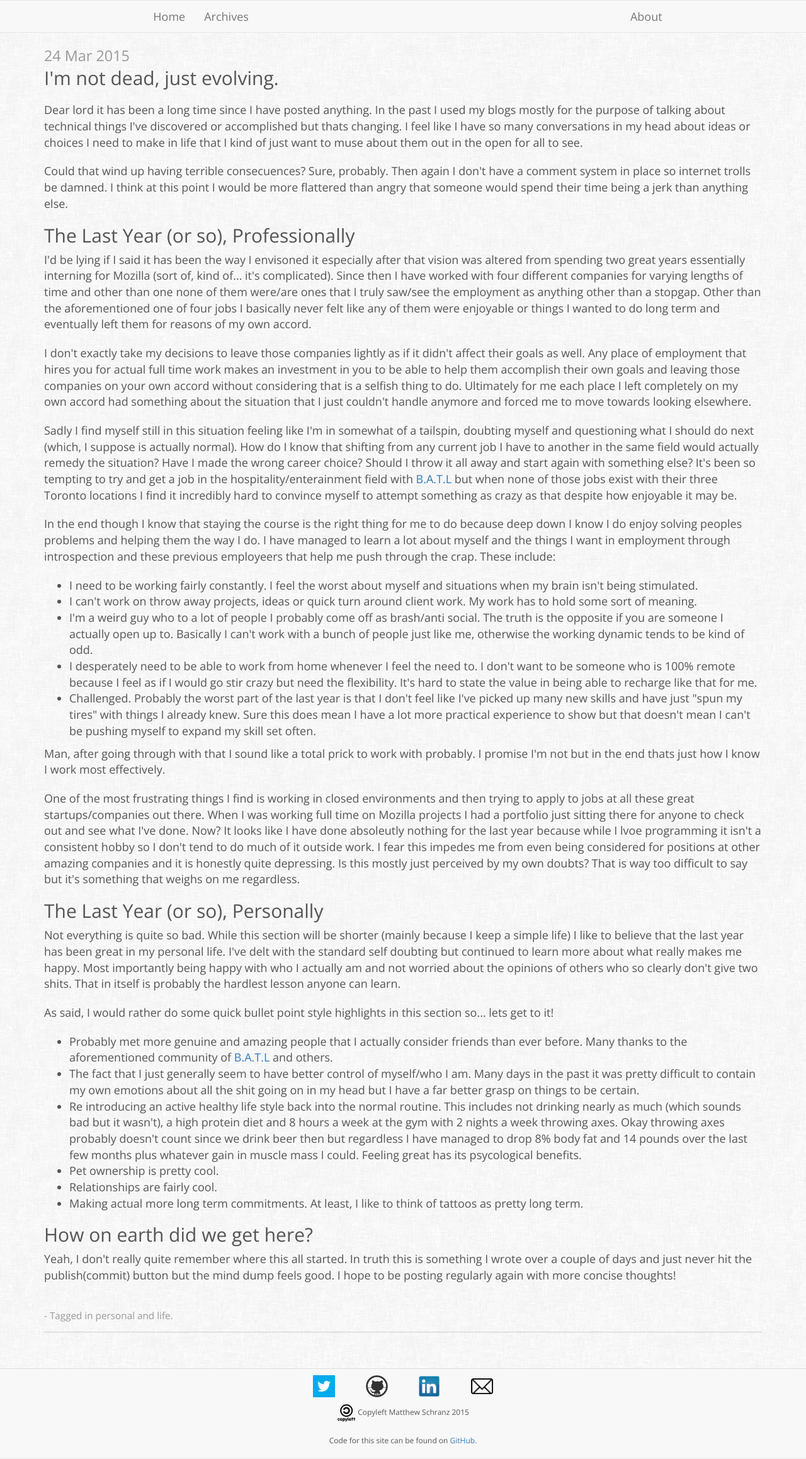
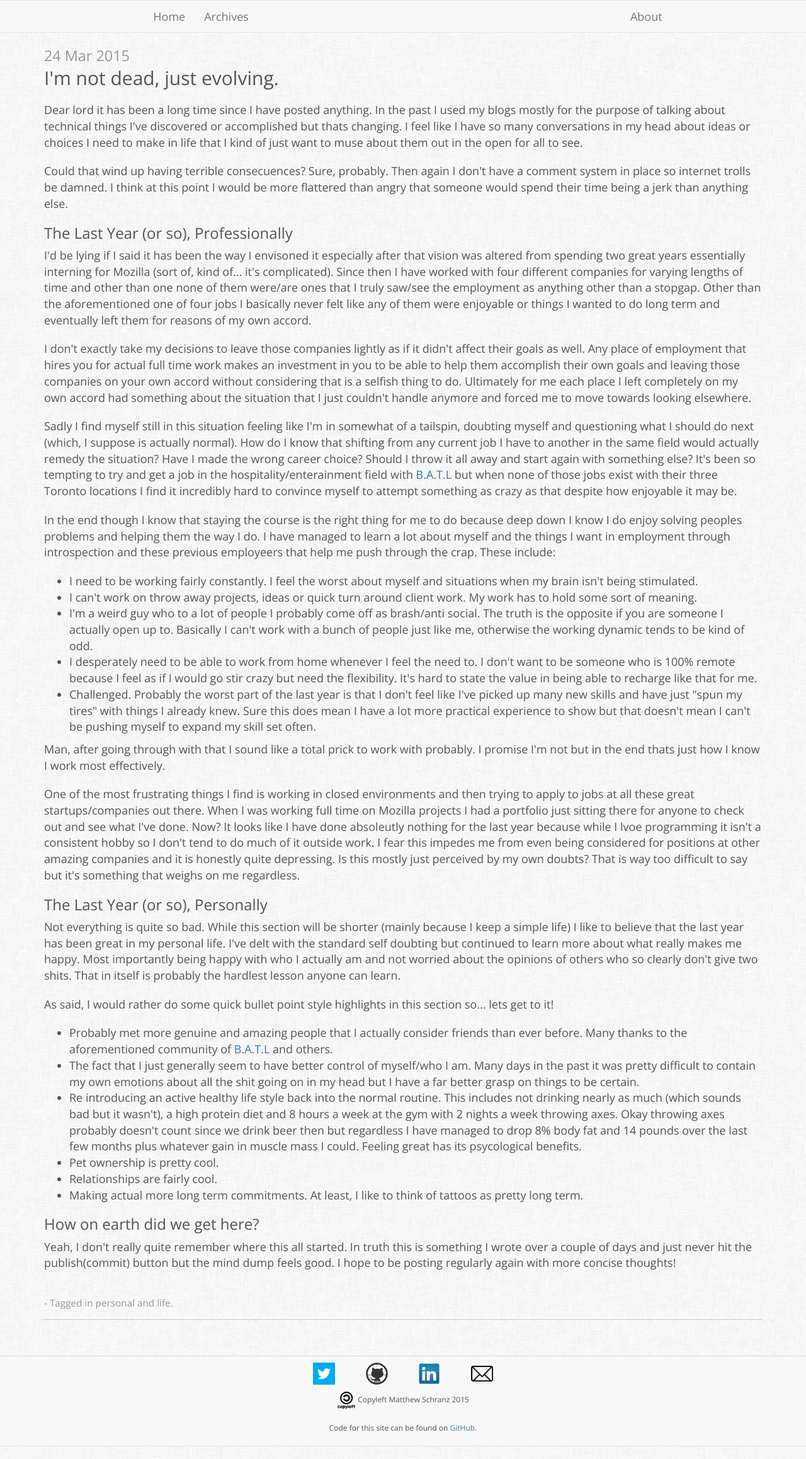
Before and after one commit to mjschranz/mjschranz.github.io, a Jekyll site: the page built from _posts/2015-03-24-evolving.html, in a window 1280 px wide. Shown: the whole page at 63% size. Built offline with Jekyll 4.4.1, drawn with Linux system fonts in a browser that asks for light colours; Markdown is read by kramdown in place of the engine named in the settings; comment, search, counter and statistics services are not loaded.

Commit message:
Those really need to be h3s

```diff
--- a/_posts/2015-03-24-evolving.html
+++ b/_posts/2015-03-24-evolving.html
@@ -19,7 +19,7 @@ tags:
   comment system in place so internet trolls be damned. I think at this point I would be more flattered than angry that someone would spend their time being a jerk than anything else.
 </p>
 
-<h2>The Last Year (or so), Professionally</h2>
+<h3>The Last Year (or so), Professionally</h3>
 
 <p>
   I'd be lying if I said it has been the way I envisoned it especially after that vision was altered from spending two great years
@@ -74,7 +74,7 @@ tags:
   Mozilla projects I had a portfolio just sitting there for anyone to check out and see what I've done. Now? It looks like I have done absoleutly nothing for the last year because while I lvoe programming it isn't a consistent hobby so I don't tend to do much of it outside work. I fear this impedes me from even being considered for positions at other amazing companies and it is honestly quite depressing. Is this mostly just perceived by my own doubts? That is way too difficult to say but it's something that weighs on me regardless.
 </p>
 
-<h2>The Last Year (or so), Personally</h2>
+<h3>The Last Year (or so), Personally</h3>
 
 <p>
   Not everything is quite so bad. While this section will be shorter (mainly because I keep a simple life) I like to believe that the last year has been great in my personal life. I've delt with
@@ -112,7 +112,7 @@ tags:
   </ul>
 </p>
 
-<h2>How on earth did we get here?</h2>
+<h3>How on earth did we get here?</h3>
 
 <p>
   Yeah, I don't really quite remember where this all started. In truth this is something I wrote over a couple of days and just never hit the
```
